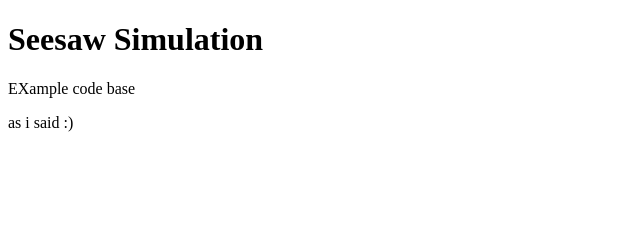
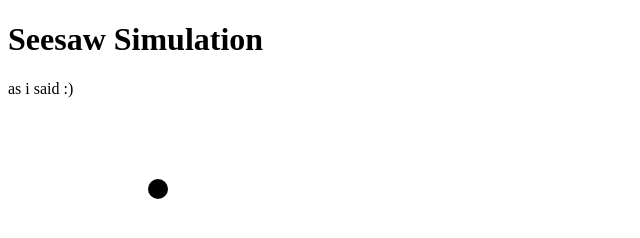
Before and after one commit to ScorpQ/seesaw-simulation-cansin-lale, a plain HTML site: page index.html in a window 1280 px wide. Shown: the whole page, without its empty margins (0-640 px from the left). Drawn offline with Linux system fonts and the light colour scheme.

Commit message:
feat(pivot): drawing pivot

```diff
--- a/index.html
+++ b/index.html
@@ -4,18 +4,19 @@
     <meta charset="UTF-8">
     <meta name="viewport" content="width=device-width, initial-scale=1.0">
     <title>Seesaw Simulation</title>
-    <link rel="stylesheet" href="styles/style.css">
+    <link rel="stylesheet" href="style.css">
     <script src="main.js" defer></script>
 </head>
 <body>
+    <div class="main-container">
     <h1>Seesaw Simulation</h1>
     <div class="main-container" >
-            EXample code base
             <p id="hi-there">
                 Hi there, i will be replaced!!!
             </p>
-        <canvas>
+            <canvas id="canvas" class="canvas-container">
         </canvas>
+    </div>
     </div>
 </body>
 </html>
--- a/main.js
+++ b/main.js
@@ -1 +1,17 @@
+const canvas = document.getElementById('canvas');
+const context = canvas.getContext('2d');
+
+canvas.width = canvas.clientWidth;
+canvas.height = canvas.clientHeight;
+
 document.getElementById("hi-there").innerHTML = "as i said :)";
+
+
+function drawPivotPoint() {
+    context.fillStyle = '#000';
+    context.beginPath();
+    context.arc(canvas.width / 2, canvas.height / 2, 10, 0, Math.PI * 2);
+    context.fill();
+}
+
+drawPivotPoint()
```
